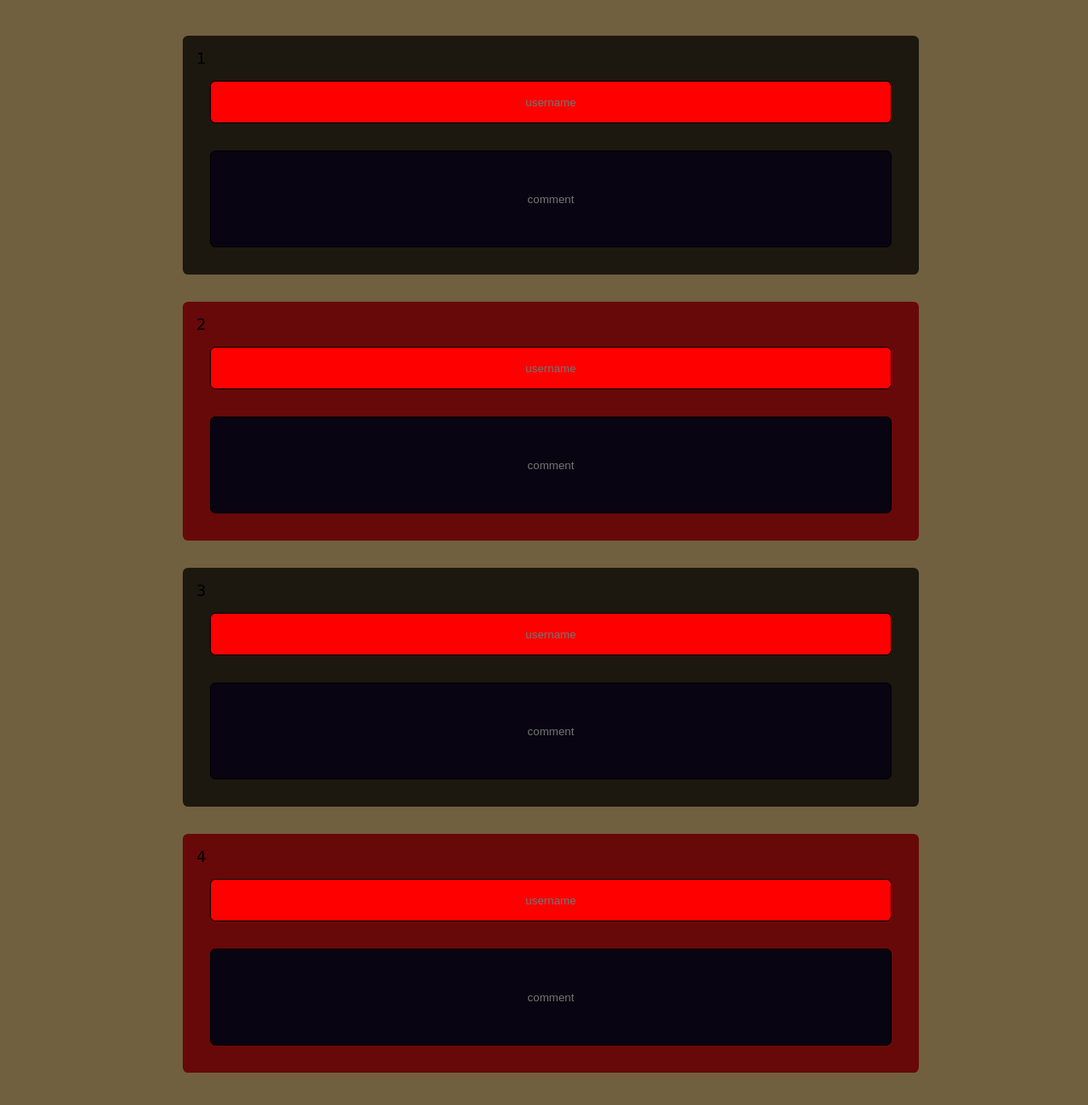
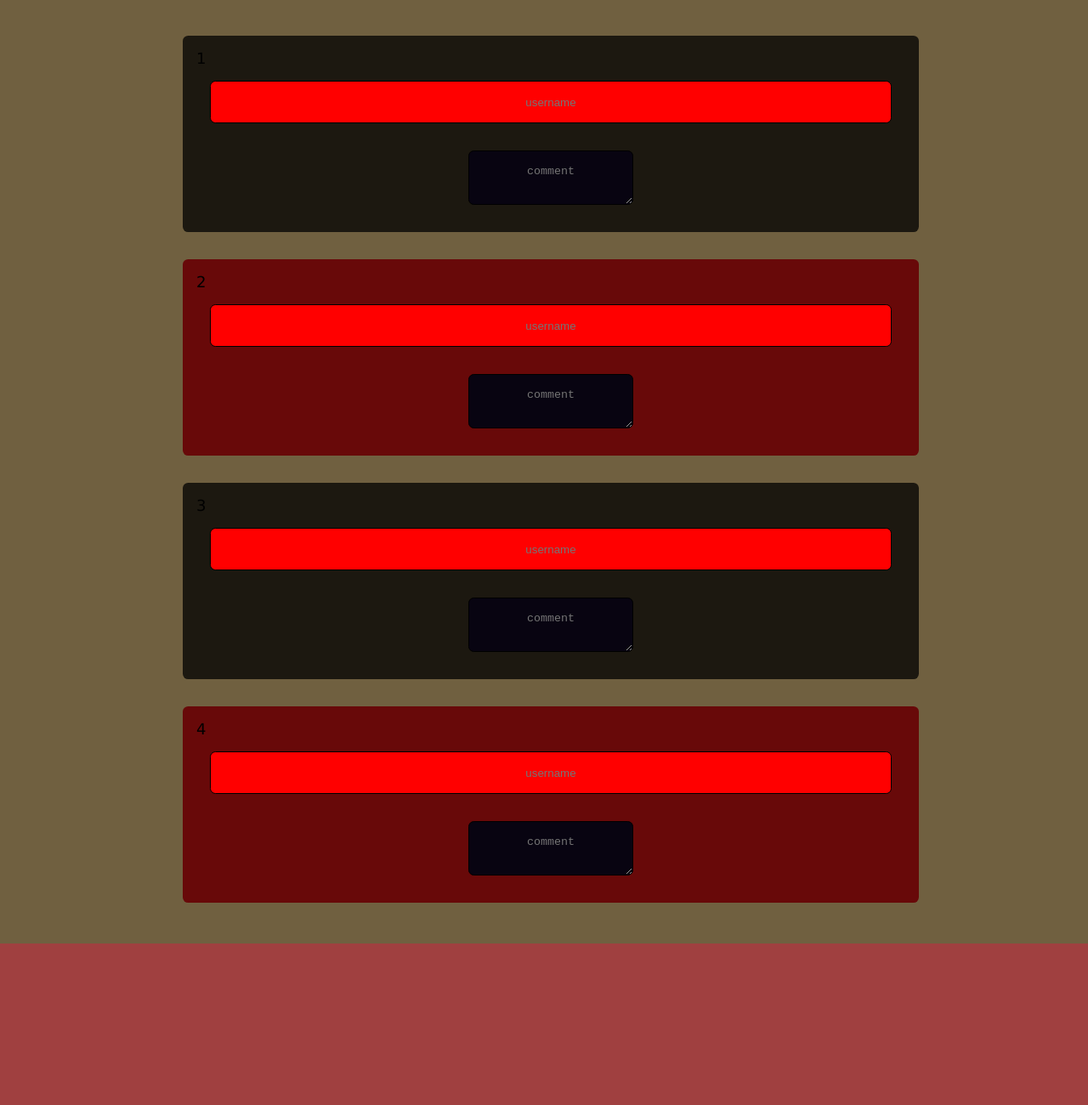
Before and after one commit to CitrusDivided/Public-Streaming-Chat-21, a plain HTML site: page index.html in a window 1280 px wide. Shown: the part 190-1490 px from the top of the page at 85% size. After the commit the page ends 1300 px from the top, so only its background shows below. Drawn offline with Linux system fonts and the light colour scheme.

Commit message:
Now preparing comment entries for input;

```diff
--- a/CSS/style.css
+++ b/CSS/style.css
@@ -171,7 +171,9 @@ li{
         }
 
         .comment-base{
-            height: 5rem;
+            justify-self: center;
+            height: fit-content;
+            width: fit-content;
 
             border: 1px solid black;
             background-color: rgb(8, 4, 17);
--- a/index.html
+++ b/index.html
@@ -15,22 +15,22 @@
         <ul>
             <li class="listed-item-grid">1
                 <input class="form-decoration username-base" type="text" placeholder="username">
-                <input class="form-decoration comment-base" type="text" placeholder="comment">
+                <textarea class="form-decoration comment-base" type="text" placeholder="comment"></textarea>
             </li>
 
             <li class="listed-item-grid">2
                 <input class="form-decoration username-base" type="text" placeholder="username">
-                <input class="form-decoration comment-base" type="text" placeholder="comment">
+                <textarea class="form-decoration comment-base" type="text" placeholder="comment"></textarea>
             </li>
 
             <li class="listed-item-grid">3
                 <input class="form-decoration username-base" type="text" placeholder="username">
-                <input class="form-decoration comment-base" type="text" placeholder="comment">
+                <textarea class="form-decoration comment-base" type="text" placeholder="comment"></textarea>
             </li>
 
             <li class="listed-item-grid">4
                 <input class="form-decoration username-base" type="text" placeholder="username">
-                <input class="form-decoration comment-base" type="text" placeholder="comment">
+                <textarea class="form-decoration comment-base" type="text" placeholder="comment"></textarea>
             </li>
 
 
```
